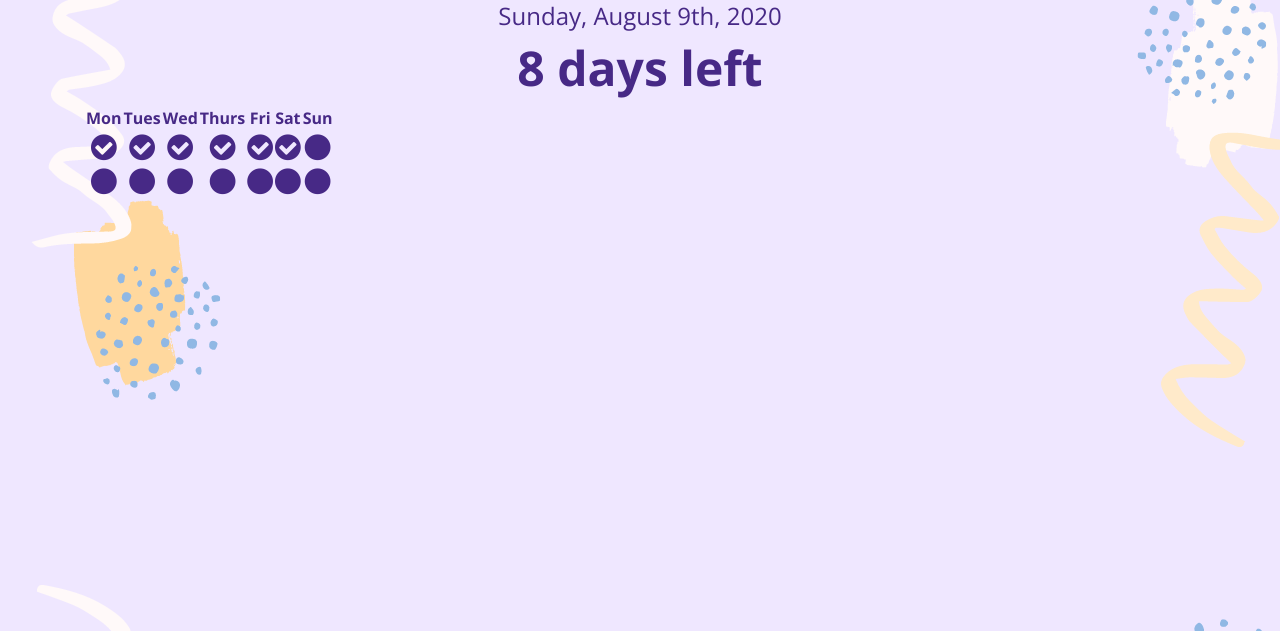
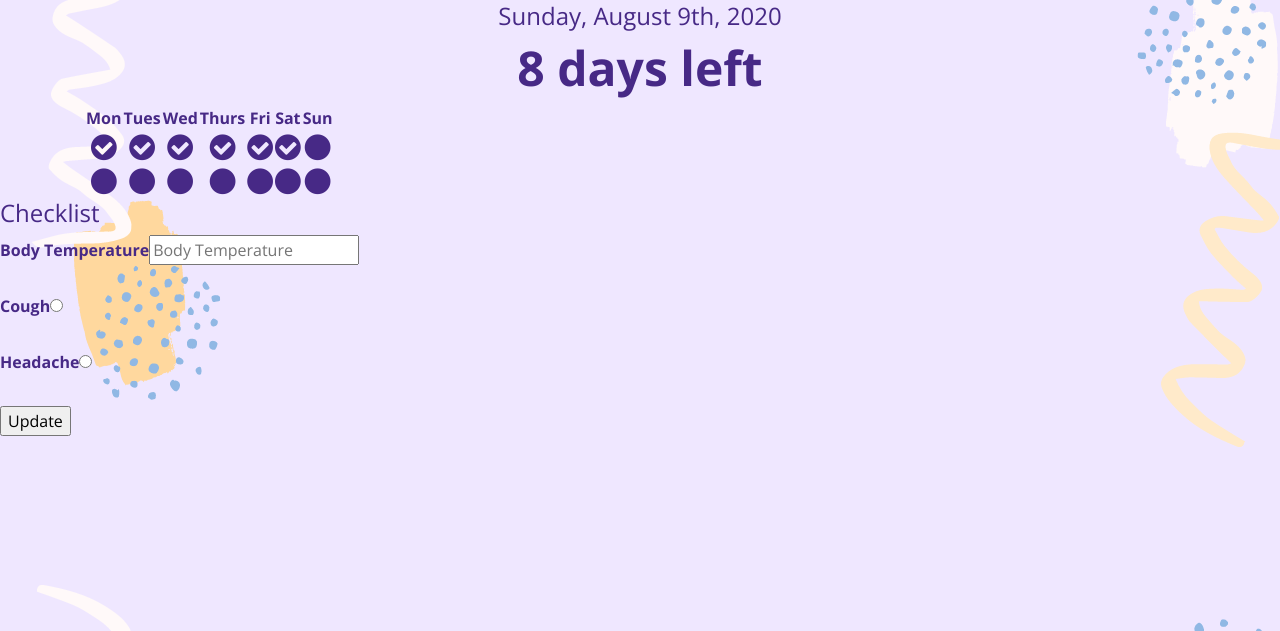
Before and after one commit to bekahma/isotracker-19, a Flask app: template templates/tracker.html in a window 1280 px wide. Shown: the part 169-800 px from the top of the page. Run offline with Flask 2, Linux system fonts and the light colour scheme; the template is opened without the code that fills it, so the values that code supplies are empty; some libraries are stand-ins or nearby versions.

Commit message:
finish login; start working on symptoms checklist

```diff
--- a/app.py
+++ b/app.py
@@ -40,15 +40,16 @@ def loginAuth():
         email = request.form['email']
         password = request.form['Pass']
         try:
+            #user sign in
             user = auth.sign_in_with_email_and_password(email,password)
+            #get user data from db
             uid = user['localId']
-            data = db.child("users").child(uid).get()
-            print(data)
+            data = db.child("users").child(uid).get().val()
+            #calculate days left
+            startDate = datetime.strptime(data["startDate"], '%Y-%m-%d-%H:%M:%S')
             today = datetime.now()
-            startDate = datetime.strptime(data["startDate"], '%Y-%m-%d-%H:%M:%S')
             days = abs((today - startDate).days)
             daysLeft = 14 - days
-            print(daysLeft)
             return render_template('tracker.html')
         except:
             return render_template('index_login.html')
@@ -64,11 +65,12 @@ def enter_user():
         email = request.form['email']
         password = request.form['Pass']
         try:
+            #create new user
             user = auth.create_user_with_email_and_password(email, password)
             uid = user['localId']
             today = datetime.now()
             today = today.strftime("%Y-%m-%d-%H:%M:%S")
-            print(today)
+            #set up db item for user with key=uid
             data = {
                 "email": email,
                 "startDate": today,
@@ -121,8 +123,7 @@ def cal():
 
 @app.route('/logout', methods=['GET','POST'])
 def logout():
-    # logout the users
-    #TODO
+    #logout the user
     return render_template('index.html');
 
 
--- a/templates/index_login.html
+++ b/templates/index_login.html
@@ -10,6 +10,7 @@
 </head>
 <body>
     <h2>Login</h2>
+  <div>
   	<form id="login" method="POST" action="/loginAuth">
   		<label>
   			<b>Email</b>
--- a/templates/tracker.html
+++ b/templates/tracker.html
@@ -77,6 +77,28 @@
             </div>
         </section>
 
+				<section class="checklist">
+            <div class="checkcontainer">
+                <h4>Checklist</h4>
+                <div class="count-display">
+                    <table>
+                        <form id="checkbox" method="POST" action="/checklist" >
+													<label><b>Body Temperature</b></label>
+													<input type="number" name="temperature" id="temperature" placeholder="Body Temperature">
+										  		<br><br>
+													<label><b>Cough</b></label>
+													<input type="radio" name="cough" id="cough" placeholder="Cough">
+										  		<br><br>
+													<label><b>Headache</b></label>
+													<input type="radio" name="headache" id="headache" placeholder="Headache">
+										  		<br><br>
+													<input type="submit" value="Update">
+                        </form>
+                    </table>
+                </div>
+            </div>
+        </section>
+
 		<!-- Optional JavaScript -->
 		<!-- jQuery first, then Popper.js, then Bootstrap JS -->
 		<script src="https://code.jquery.com/jquery-3.5.1.slim.min.js" integrity="sha384-DfXdz2htPH0lsSSs5nCTpuj/zy4C+OGpamoFVy38MVBnE+IbbVYUew+OrCXaRkfj" crossorigin="anonymous"></script>
```
Lines whose indentation alone changed are shown as unchanged.
